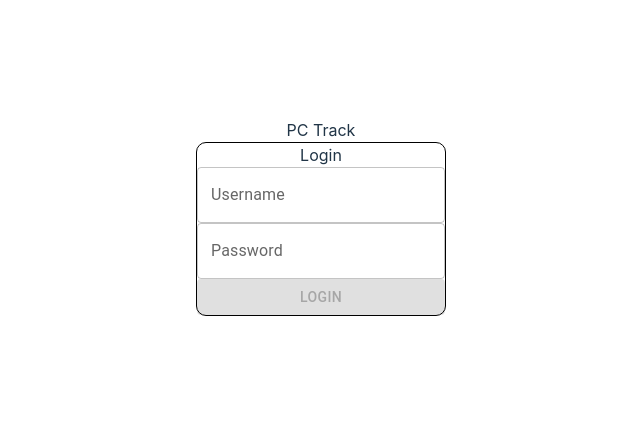
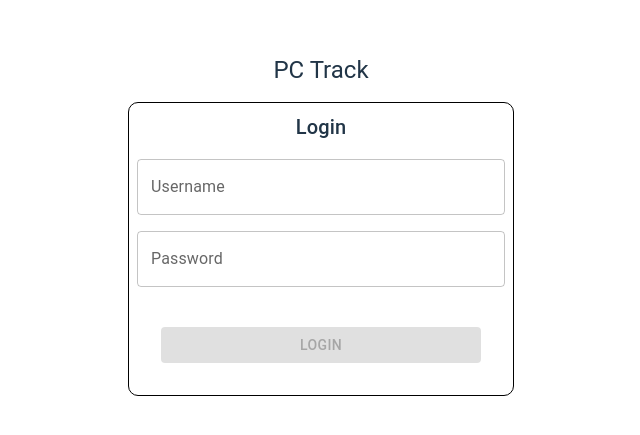
Before and after one commit to mamatt5/pctrack, a React (Vite) app in the folder React Frontend/: page / in a window 1280 px wide. Shown: the part 183-618 px from the top of the page, without its empty margins (319-959 px from the left). Built offline with nearby package versions, Linux system fonts and the light colour scheme.

Commit message:
ui change to login, now cnetered and admin bug fix

```diff
--- a/React Frontend/src/App.css
+++ b/React Frontend/src/App.css
@@ -5,12 +5,6 @@
   text-align: center;
 } */
 
-#root {
-  max-width: 1280px;
-  /* margin: 0 auto;*/
-  /* padding: 5rem; */
-  /* text-align: center; */
-}
 
 
 /* .logo {
--- a/React Frontend/src/components/Admin.jsx
+++ b/React Frontend/src/components/Admin.jsx
@@ -57,6 +57,7 @@ const RegisterModal = ({ openModal, setOpenModal, users }) => {
 							left: "50%",
 							transform: "translate(-50%, -50%)",
 							backgroundColor: "white",
+                            borderRadius:3,
 							p: 4,
 						}}
 					>
--- a/React Frontend/src/components/LoggedInHomePage.jsx
+++ b/React Frontend/src/components/LoggedInHomePage.jsx
@@ -29,16 +29,17 @@ const LoggedInHomePage = () => {
 		console.log(data);
 		// dta == [] means not even a staff,
 		// dta == null means its just a staff, not admin
-		if (data.length === 0) setAdmin(false);
-		else {
+		setAdmin(false);
+
 		for (let i = 0; i < data.length; i++) {
-				console.log(data[i]);
-				if (data[i].adminlevel !== null) {
+			console.log(data[i].adminLevel);
+			if (data[i].adminLevel !== null ) {
+				console.log(data[i].adminlevel)
 				setAdmin(true);
 				break;
 			}
 		}
-		}
+		console.log(admin)
 	};
 
 	useEffect(() => {
@@ -51,14 +52,13 @@ const LoggedInHomePage = () => {
 	return (
 		<>
 			<Routes>
-
 				<Route path="/searchroom" element={<SearchRoomPage />} />
 				<Route path="/searchsoftware" element={<SearchSoftwarePage />} />
 				<Route path="/searchcomputer" element={<SearchComputerPage />} />
 				<Route path="/updatedetails" element={<UpdateDetailsPage />} />
 				<Route path="/admin" element={<Admin />} />
 			</Routes>
-        <NavBar admin={admin}/>
+			<NavBar admin={admin} />
 		</>
 	);
 };
--- a/React Frontend/src/components/Login.jsx
+++ b/React Frontend/src/components/Login.jsx
@@ -4,11 +4,11 @@ import Button from "@mui/material/Button";
 import { useState } from "react";
 import { useNavigate } from "react-router-dom";
 import callApi from "../api/callApi";
+import { Typography } from "@mui/material";
 
 // outside to prevent reredner
 let username = "";
 let password = "";
-
 
 /**
  * @returns
@@ -56,16 +56,19 @@ const login = () => {
 		// check if its staff or admin.
 		const config = {
 			method: "get",
-			endpoint: `username/${username}`
+			endpoint: `username/${username}`,
 		};
 
 		// if we cant find the user, its a username issue
 		// if we can, its a password issue.
-		callApi((res) => {
-			console.log(res)
-			navigate(`/home/${res.userId}`);
-		}, null, config);
-
+		callApi(
+			(res) => {
+				console.log(res);
+				navigate(`/home/${res.userId}`);
+			},
+			null,
+			config
+		);
 	};
 
 	//
@@ -75,7 +78,7 @@ const login = () => {
 		console.log(username);
 		const config = {
 			method: "get",
-			endpoint: `username/${username}`
+			endpoint: `username/${username}`,
 		};
 
 		// if we cant find the user, its a username issue
@@ -94,9 +97,11 @@ const login = () => {
 
 	return (
 		<div className="centerHorizonal">
-			<Box style={{ left: 0 }}>PC Track</Box>
-			<Box sx={{ border: "1px solid black", borderRadius: "10px" }}>
-				<Box>Login</Box>
+			<Box style={{ left: 0 }}>
+				<Typography variant="h5" sx={{padding:"1rem"}}>PC Track</Typography>
+			</Box>
+			<Box sx={{ border: "1px solid black", borderRadius: "10px", width:"30vw" }}>
+				<Box><Typography variant="h6" sx={{padding:"0.5rem"}}>Login</Typography></Box>
 				<form onSubmit={checkLogin} className="flexCol">
 					<TextField
 						error={Boolean(usernameError)}
@@ -104,6 +109,7 @@ const login = () => {
 						name="username"
 						label="Username"
 						onChange={(e) => checkInput("username", e.target.value)}
+						sx={{ margin: "0.5rem" }}
 					/>
 					<TextField
 						error={Boolean(passwordError)}
@@ -111,8 +117,9 @@ const login = () => {
 						name="password"
 						label="Password"
 						onChange={(e) => checkInput("password", e.target.value)}
+						sx={{ margin: "0.5rem" }}
 					/>
-					<Button type="submit" variant="contained" disabled={!formValid} disableElevation>
+					<Button type="submit" variant="contained" disabled={!formValid} disableElevation sx={{margin:"2rem"}}>
 						Login
 					</Button>
 				</form>
--- a/React Frontend/src/components/Register.jsx
+++ b/React Frontend/src/components/Register.jsx
@@ -100,6 +100,20 @@ const Register = ({ users, setOpenModal }) => {
 		// as a result, register will create a new user, and then make then a staff.
 		// confusing, need clarification w team
 
+		// Count the number of special characters
+		const hasTwoSpecialChars = () => {
+			const specialChars = password.match(/[!@#$%^&*()_+\-=\[\]{};':"\\|,.<>\/?]/g) || [];
+			return specialChars.length >= 2;
+		};
+		if (!/^[a-zA-Z]+$/.test(firstName)) {
+			setFirstNameErr("Name must only contain characters");
+		} else if (!/^[a-zA-Z]+$/.test(lastName)) {
+			setLastNameErr("Name must only contain characters");
+		} else if (password.length < 12) {
+			setPasswordError("Password must be 12 or more characters long");
+		} else if (!hasTwoSpecialChars()) {
+			setPasswordError("Password must have 2 or more special characters");
+		} else {
 			const username = getUsername(users, firstName, lastName);
 			console.log(username);
 
@@ -115,9 +129,8 @@ const Register = ({ users, setOpenModal }) => {
 			};
 			console.log("hueh");
 			callApi(createStaff, null, config);
+		}
 	};
-
-	// TO DO!!
 
 	const createStaff = (data) => {
 		console.log(checkedValues);
@@ -183,8 +196,13 @@ const Register = ({ users, setOpenModal }) => {
 	console.log(checkedValues);
 	return (
 		<>
-			<Box sx={{ border: "1px solid black", borderRadius: "10px", width: "40vw", padding: "5%" }}>
-				<Box>Register a user</Box>
+			<Box sx={{ border: "1px solid black", borderRadius: "10px", width: "35vw", padding: "5%" }}>
+				<Box>
+					<Typography variant="h5" sx={{ paddingBottom: "1rem" }}>
+						Register a user
+					</Typography>
+				</Box>
+
 				<form onSubmit={checkRegister} className="flexCol">
 					<TextField
 						name="firstName"
@@ -192,6 +210,7 @@ const Register = ({ users, setOpenModal }) => {
 						error={Boolean(firstNameErr)}
 						helperText={firstNameErr ? firstNameErr : ""}
 						onChange={(e) => checkInput("firstName", e.target.value)}
+						sx={{ margin: "0.5rem" }}
 					/>
 					<TextField
 						name="lastName"
@@ -199,6 +218,7 @@ const Register = ({ users, setOpenModal }) => {
 						error={Boolean(lastNameErr)}
 						helperText={lastNameErr ? lastNameErr : ""}
 						onChange={(e) => checkInput("lastName", e.target.value)}
+						sx={{ margin: "0.5rem" }}
 					/>
 					<TextField
 						name="password"
@@ -206,15 +226,13 @@ const Register = ({ users, setOpenModal }) => {
 						error={Boolean(passwordErr)}
 						helperText={passwordErr ? passwordErr : ""}
 						onChange={(e) => checkInput("password", e.target.value)}
+						sx={{ margin: "0.5rem" }}
 					/>
 
 					<Typography>Office</Typography>
-					<Box className="flexRow" sx={{ alignItems: "center" }}>
+					<Box className="flexRow" sx={{ alignItems: "center", paddingLeft:"2rem"}}>
 						<FormGroup>
-							{locations.map(
-								(item) => (
-									console.log(item),
-									(
+							{locations.map((item) => (
 								<FormControlLabel
 									control={
 										<Checkbox
@@ -225,9 +243,7 @@ const Register = ({ users, setOpenModal }) => {
 									}
 									label={item.city}
 								/>
-									)
-								)
-							)}
+							))}
 						</FormGroup>
 					</Box>
 					<Box className="centerHorizonal">
--- a/React Frontend/src/partials/staffTable.jsx
+++ b/React Frontend/src/partials/staffTable.jsx
@@ -31,7 +31,7 @@ const StyledTableRow = styled(TableRow)(({ theme }) => ({
 export default function CustomizedTables({array}) {
     console.log(array)
   return (
-    <TableContainer component={Paper}>
+    <TableContainer component={Paper} sx={{maxWidth:"70vw"}}>
       <Table sx={{ minWidth: 700 }} aria-label="customized table">
         <TableHead>
           <TableRow>
```
Lines whose indentation alone changed are shown as unchanged.
